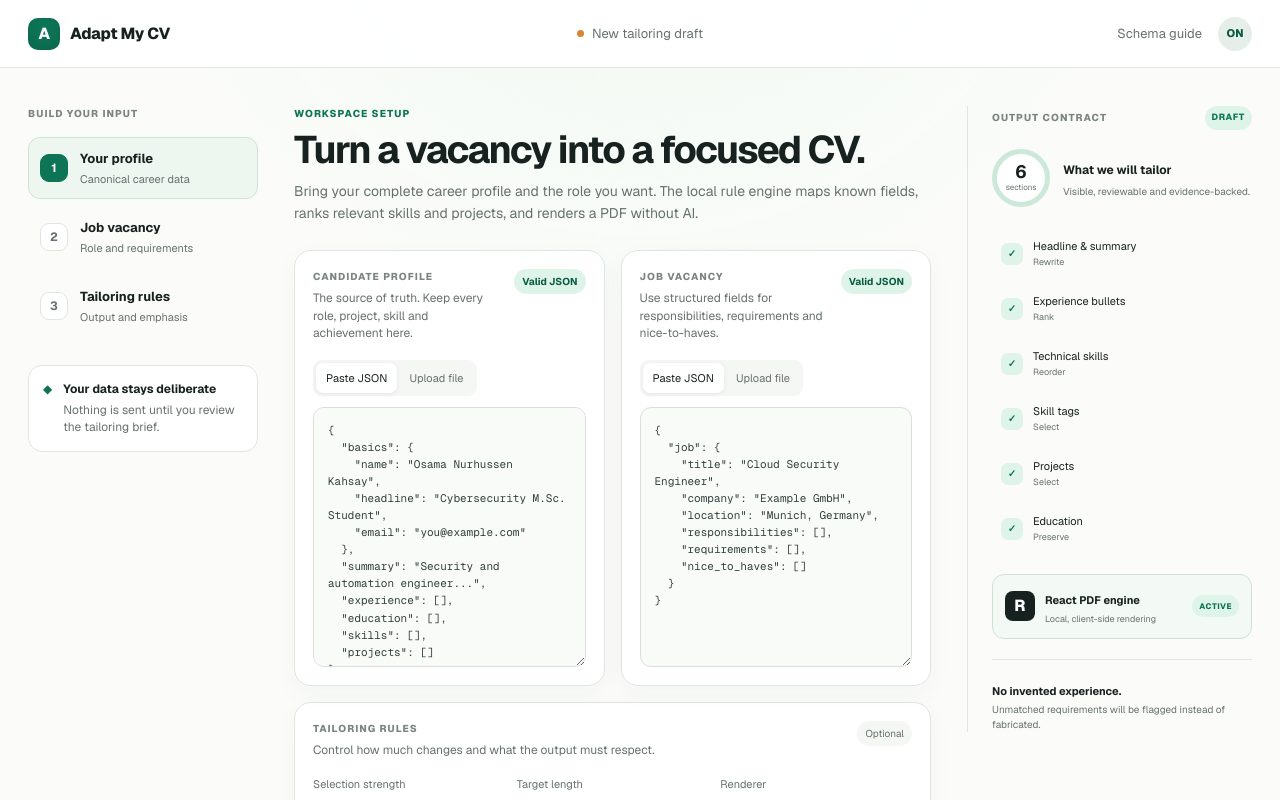
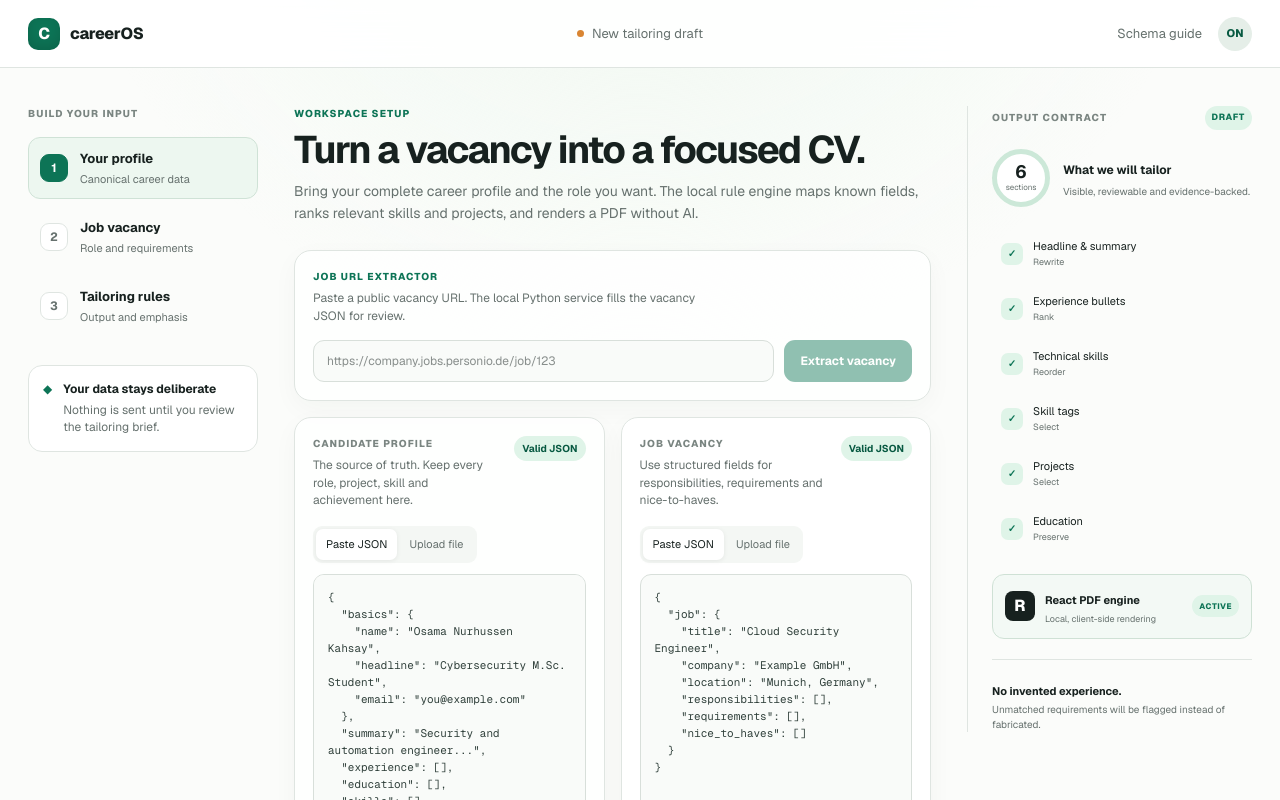
Before and after one commit to Owasamly/careerOS, a Next.js app: page / in a window 1280 px wide. Shown: the top 800 px of the page. Built offline with nearby package versions, Linux system fonts and the light colour scheme.

Commit message:
Connect vacancy extractor to CV interface

```diff
--- a/app/page.tsx
+++ b/app/page.tsx
@@ -5,6 +5,17 @@ import { mapInputs, type MappingReport } from './resume-engine';
 
 type InputMode = 'paste' | 'upload';
 type Step = 'profile' | 'vacancy' | 'tailoring';
+type ExtractionResult = {
+  job: Record<string, unknown>;
+  extraction: {
+    status: 'ready' | 'needs_review' | 'failed';
+    can_generate_cv: boolean;
+    confidence: number;
+    blockers: string[];
+    warnings: string[];
+    missing_fields: string[];
+  };
+};
 
 const exampleProfile = `{
   "basics": {
@@ -83,6 +94,10 @@ export default function Home() {
   const [vacancyMode, setVacancyMode] = useState<InputMode>('paste');
   const [profile, setProfile] = useState(exampleProfile);
   const [vacancy, setVacancy] = useState(exampleVacancy);
+  const [jobUrl, setJobUrl] = useState('');
+  const [extracting, setExtracting] = useState(false);
+  const [extraction, setExtraction] = useState<ExtractionResult['extraction'] | null>(null);
+  const [extractError, setExtractError] = useState('');
   const [strength, setStrength] = useState('Balanced');
   const [pages, setPages] = useState('2 pages');
   const [reviewOpen, setReviewOpen] = useState(false);
@@ -92,6 +107,30 @@ export default function Home() {
   const bothValid = useMemo(() => {
     try { JSON.parse(profile); JSON.parse(vacancy); return true; } catch { return false; }
   }, [profile, vacancy]);
+
+  const extractionAllowsGeneration = !extraction || extraction.can_generate_cv;
+
+  const extractVacancy = async () => {
+    if (!jobUrl.trim()) return;
+    setExtracting(true);
+    setExtractError('');
+    setExtraction(null);
+    try {
+      const response = await fetch('http://127.0.0.1:8010/extract', {
+        method: 'POST', headers: { 'Content-Type': 'application/json' },
+        body: JSON.stringify({ url: jobUrl.trim() }),
+      });
+      const data = await response.json() as ExtractionResult & { detail?: string };
+      if (!response.ok) throw new Error(data.detail || 'The vacancy could not be extracted.');
+      if (!data.job || !data.extraction) throw new Error('The extractor returned an invalid response.');
+      setVacancy(JSON.stringify(data, null, 2));
+      setVacancyMode('paste');
+      setExtraction(data.extraction);
+      setActiveStep('vacancy');
+    } catch (error) {
+      setExtractError(error instanceof Error ? error.message : 'Could not connect to the local extractor.');
+    } finally { setExtracting(false); }
+  };
 
   const reviewMapping = () => {
     try {
@@ -126,7 +165,7 @@ export default function Home() {
   return (
     <main className="app-shell">
       <header className="topbar">
-        <a className="brand" href="#top" aria-label="Adapt My CV home"><span className="brand-mark">A</span><span>Adapt My CV</span></a>
+        <a className="brand" href="#top" aria-label="careerOS home"><span className="brand-mark">C</span><span>careerOS</span></a>
         <div className="topbar-center"><span className="draft-dot" /> New tailoring draft</div>
         <div className="topbar-actions"><button className="text-button">Schema guide</button><button className="avatar" aria-label="Profile menu">ON</button></div>
       </header>
@@ -152,9 +191,16 @@ export default function Home() {
             <p>Bring your complete career profile and the role you want. The local rule engine maps known fields, ranks relevant skills and projects, and renders a PDF without AI.</p>
           </div>
 
+          <section className="extract-card">
+            <div className="card-heading"><div><p className="eyebrow accent">Job URL extractor</p><p className="card-description">Paste a public vacancy URL. The local Python service fills the vacancy JSON for review.</p></div>{extraction && <span className={`status ${extraction.status === 'ready' ? 'good' : extraction.status === 'failed' ? 'bad' : 'quiet'}`}>{extraction.status.replace('_', ' ')}</span>}</div>
+            <div className="extract-row"><input type="url" value={jobUrl} onChange={(event) => setJobUrl(event.target.value)} placeholder="https://company.jobs.personio.de/job/123" aria-label="Job vacancy URL" /><button className="primary-button" disabled={!jobUrl.trim() || extracting} onClick={extractVacancy}>{extracting ? 'Extracting…' : 'Extract vacancy'}</button></div>
+            {extractError && <p className="extract-message error">{extractError} Is the Python service running on port 8010?</p>}
+            {extraction && <div className={`extraction-summary ${extraction.can_generate_cv ? '' : 'blocked'}`}><strong>{Math.round(extraction.confidence * 100)}% confidence</strong><span>{extraction.can_generate_cv ? 'Vacancy data populated below. Review it before mapping.' : 'PDF generation blocked until the extraction is corrected.'}</span>{[...extraction.blockers, ...extraction.warnings, ...extraction.missing_fields.map((field) => `Missing: ${field}`)].length > 0 && <ul>{[...extraction.blockers, ...extraction.warnings, ...extraction.missing_fields.map((field) => `Missing: ${field}`)].map((item) => <li key={item}>{item}</li>)}</ul>}</div>}
+          </section>
+
           <div className="input-grid">
             <JsonInput label="Candidate profile" description="The source of truth. Keep every role, project, skill and achievement here." value={profile} setValue={setProfile} mode={profileMode} setMode={setProfileMode} placeholder="Paste your canonical profile JSON" />
-            <JsonInput label="Job vacancy" description="Use structured fields for responsibilities, requirements and nice-to-haves." value={vacancy} setValue={setVacancy} mode={vacancyMode} setMode={setVacancyMode} placeholder="Paste the structured vacancy JSON" />
+            <JsonInput label="Job vacancy" description="Use structured fields for responsibilities, requirements and nice-to-haves." value={vacancy} setValue={(value) => { setVacancy(value); setExtraction(null); }} mode={vacancyMode} setMode={setVacancyMode} placeholder="Paste the structured vacancy JSON" />
           </div>
 
           <section className="rules-card">
@@ -172,8 +218,8 @@ export default function Home() {
           </section>
 
           <div className="action-row">
-            <div className="readiness"><span className={bothValid ? 'ready-light' : 'ready-light off'} />{bothValid ? 'Inputs are ready for review' : 'Fix JSON issues before continuing'}</div>
-            <button className="primary-button" disabled={!bothValid} onClick={reviewMapping}>Validate &amp; map fields <span>→</span></button>
+            <div className="readiness"><span className={bothValid && extractionAllowsGeneration ? 'ready-light' : 'ready-light off'} />{!bothValid ? 'Fix JSON issues before continuing' : !extractionAllowsGeneration ? 'Extraction blockers must be fixed first' : extraction?.status === 'needs_review' ? 'Review the extracted vacancy carefully' : 'Inputs are ready for review'}</div>
+            <button className="primary-button" disabled={!bothValid || !extractionAllowsGeneration} onClick={reviewMapping}>Validate &amp; map fields <span>→</span></button>
           </div>
         </section>
 
```
Also changed, not shown: app/globals.css, 1 other file (tests, documents, lock files or other folders).
